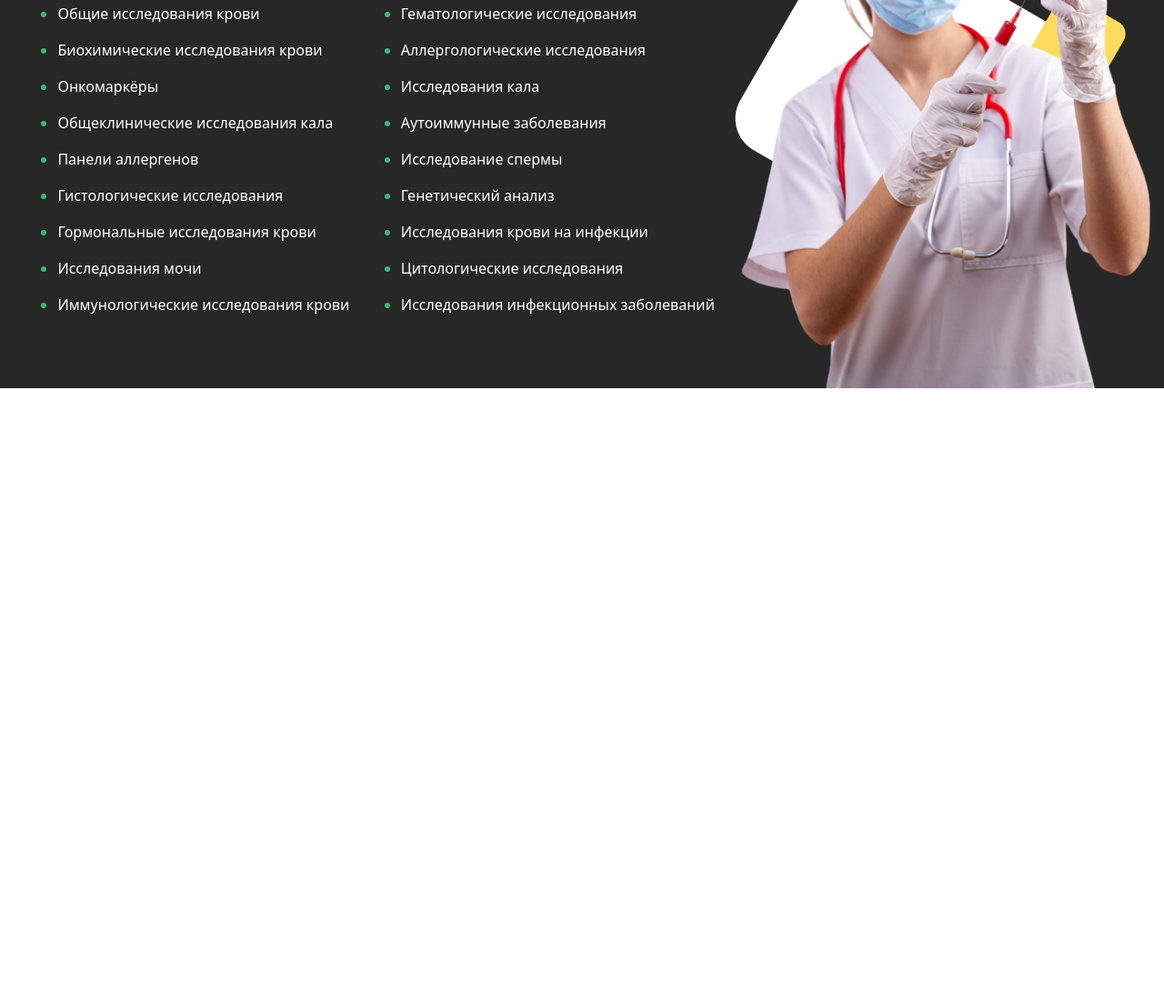
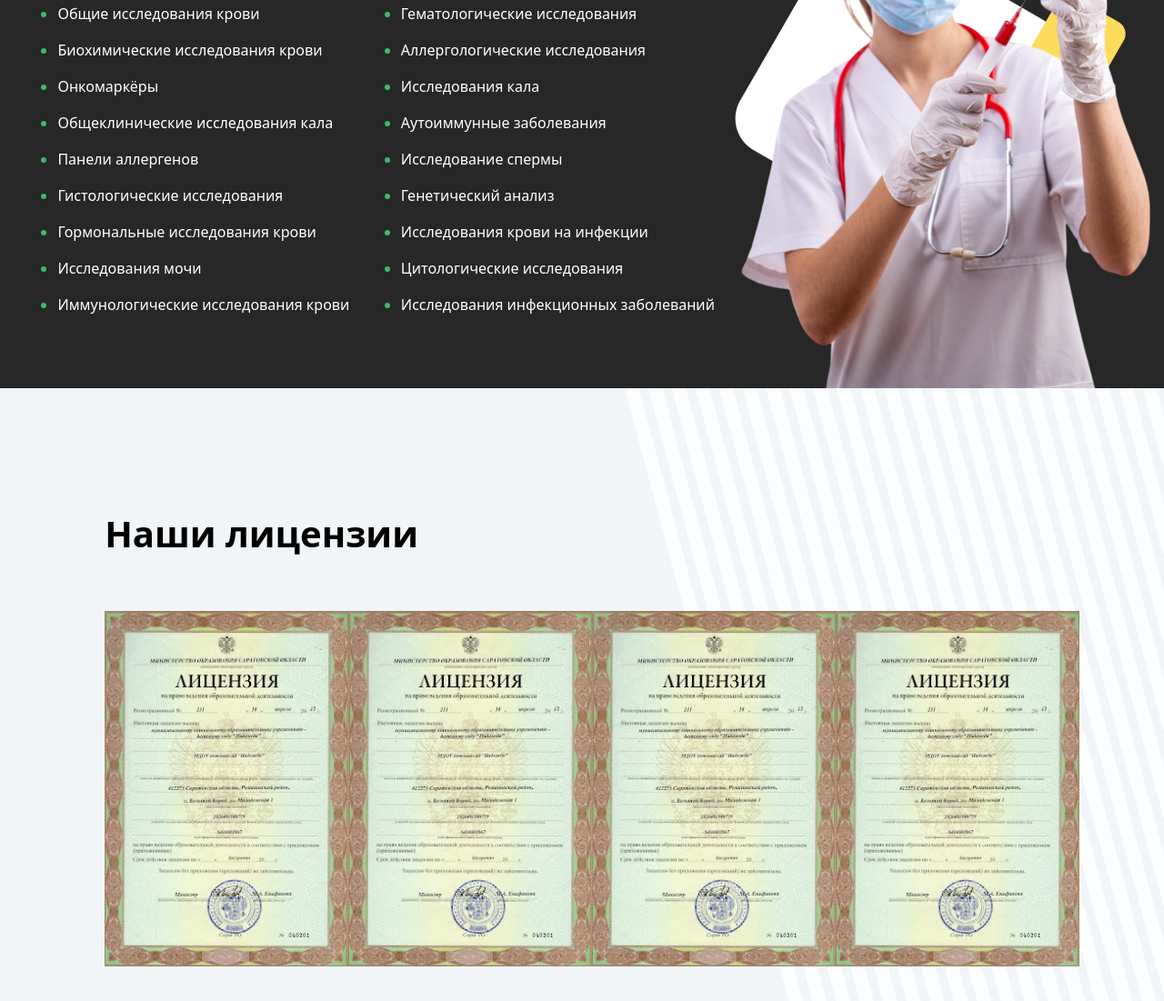
Before and after one commit to Joseph-RY/Medical-Website, a website: page src/index.html in a window 1280 px wide. Shown: the part 2095-3196 px from the top of the page at 91% size. Before the commit the page ends 2522 px from the top, so only its background shows below. Drawn offline with nearby package versions, Linux system fonts and the light colour scheme; files that its build step writes are made by us from their sources.

Commit message:
Section_5

```diff
--- a/src/index.html
+++ b/src/index.html
@@ -198,6 +198,16 @@
             </div>
             <img class="lg:absolute z-[1] lg:bottom-0 lg:right-0" src="../images/Group 1895.png" alt="">
         </section>
+
+        <section class="bg-[url('../images/bg.png')] bg-[#F1F5F8] px-[9%] py-[130px] flex flex-col gap-[55px]">
+            <h2 class="text-[40px] font-[700]">Наши лицензии</h2>
+            <div class="flex justify-between">
+                <img src="../images/diplom.png" alt="">
+                <img src="../images/diplom.png" alt="">
+                <img src="../images/diplom.png" alt="">
+                <img src="../images/diplom.png" alt="">
+            </div>
+        </section>
     </div>
 
 </body>
```
Also changed, not shown: images/bg.png (added).
